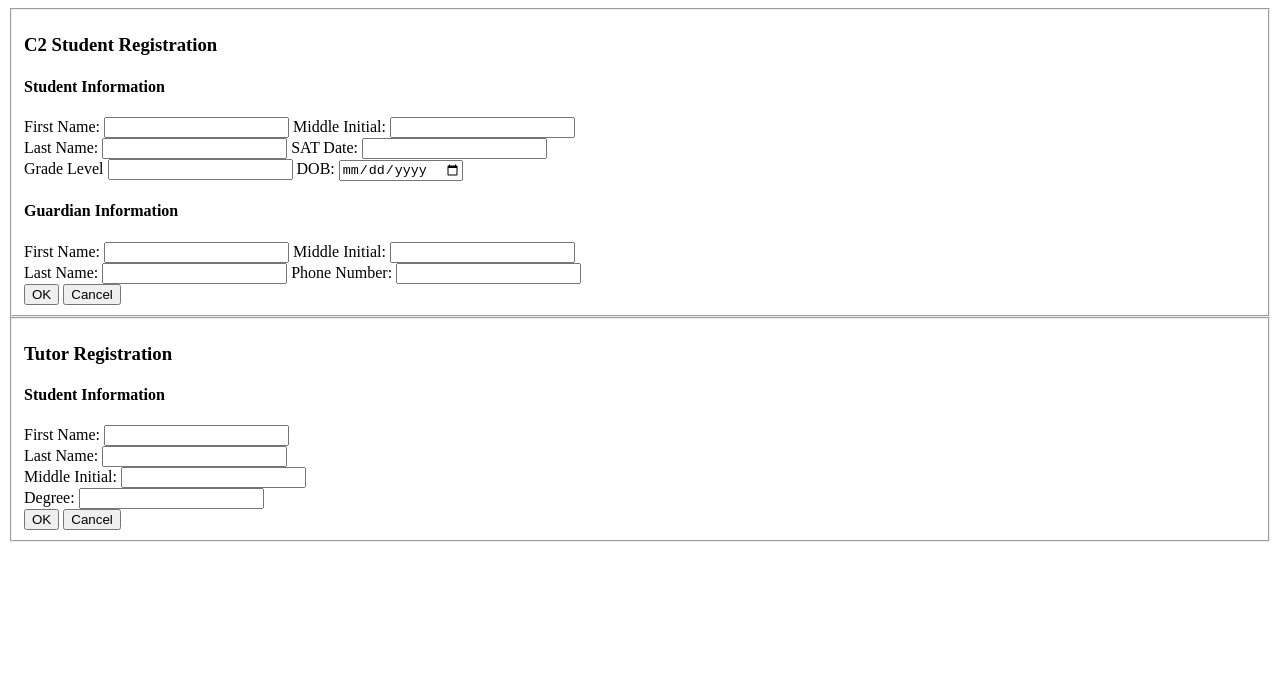
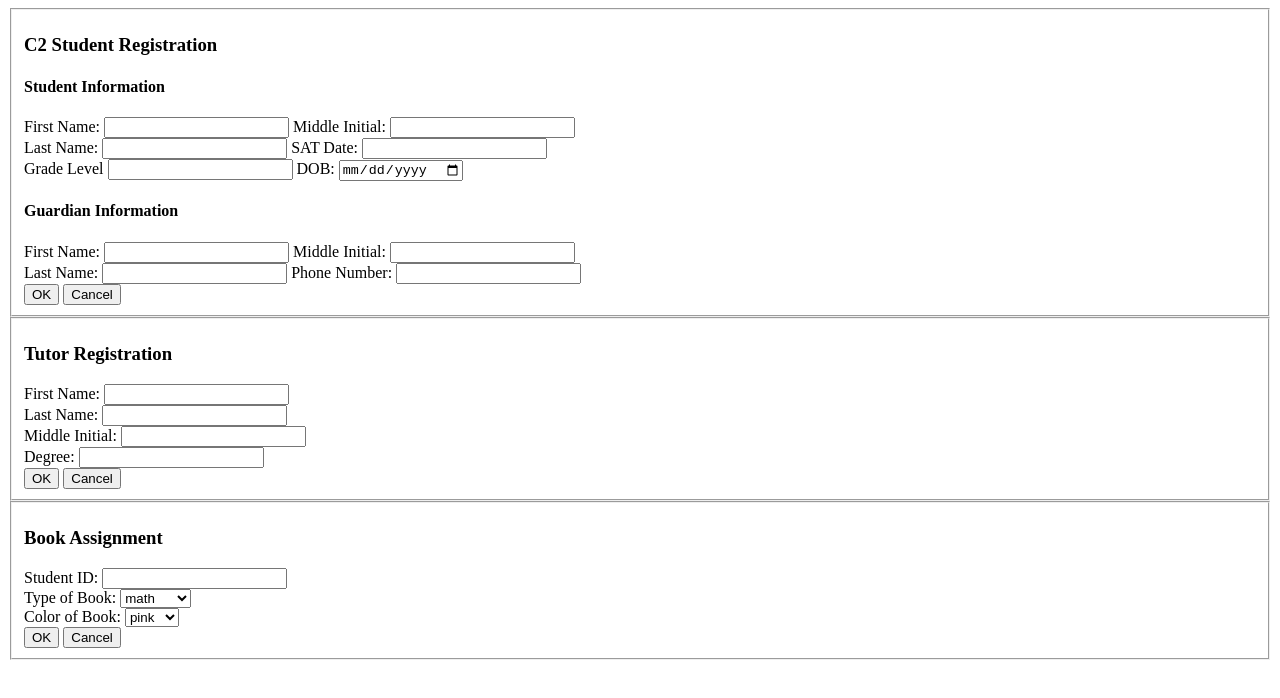
Before and after one commit to nwilkens4/c2learning, a plain HTML site: page index.html in a window 1280 px wide. Drawn offline with Linux system fonts and the light colour scheme.

Commit message:
book assignment
outlined book assignment

```diff
--- a/index.html
+++ b/index.html
@@ -54,7 +54,7 @@
                 </div>
             </div>
             <input type="button" name="ok" value="OK">
-            <input type="button" name="cancel" value="Cancel">
+            <input type="reset" name="cancel" value="Cancel">
         </form>
     </fieldset>
     <fieldset id="Tutor-Registration">
@@ -63,7 +63,6 @@
         </header>
         <form name="register-tutor-form" action="">
             <div class="register-tutor">
-                <h4>Student Information</h4>
                 <div class="student-information">
                     <label for="fname"> First Name:
                         <input type="text">
@@ -82,7 +81,37 @@
 
             </div>
             <input type="button" name="ok" value="OK">
-            <input type="button" name="cancel" value="Cancel">
+            <input type="button" name="reset" value="Cancel">
+        </form>
+    </fieldset>
+    <fieldset id="Assign-books-fset">
+        <header>
+            <h3>Book Assignment</h3>
+        </header>
+        <form name="assign-books-form" action="">
+            <div class="assign-books">
+                <div class="book-assignment">
+                    <label for="sid"> Student ID:
+                        <input type="text">
+                    </label><br>
+                    <label for="booktype"> Type of Book:
+                        <select name="booktype" id="booktype">
+                            <option value="math">math</option>
+                            <option value="english">english</option>
+                            <option value="compsci">compsci</option>
+                        </select>
+                    </label><br>
+                    <label for="bookcolor"> Color of Book:
+                        <select name="bookcolor" id="bookcolor">
+                            <option value="#FFC0CB">pink</option>
+                            <option value="#FFFFFF">white</option>
+                        </select>
+                    </label><br>
+                </div>
+
+            </div>
+            <input type="button" name="ok" value="OK">
+            <input type="reset" name="cancel" value="Cancel">
         </form>
     </fieldset>
 
```
